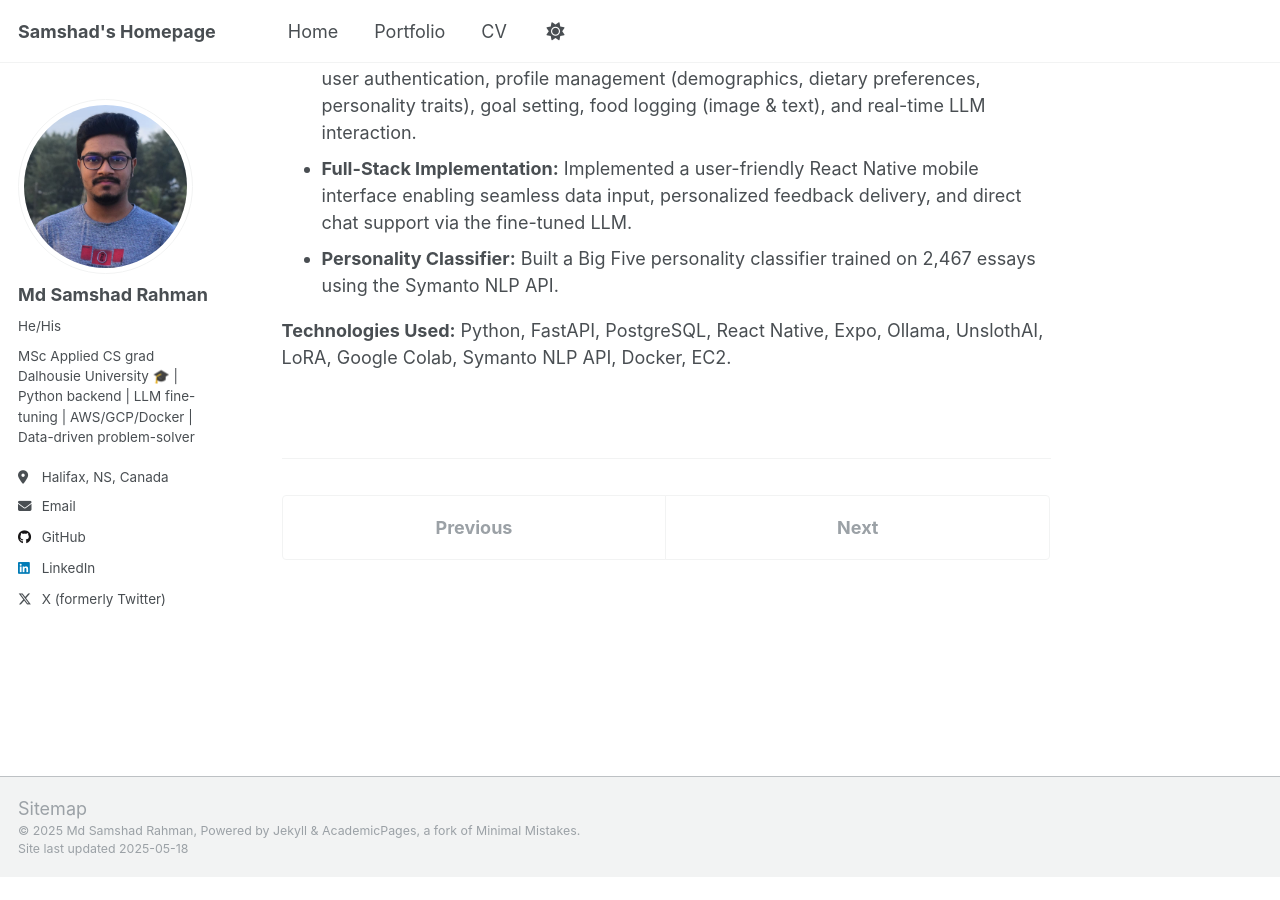
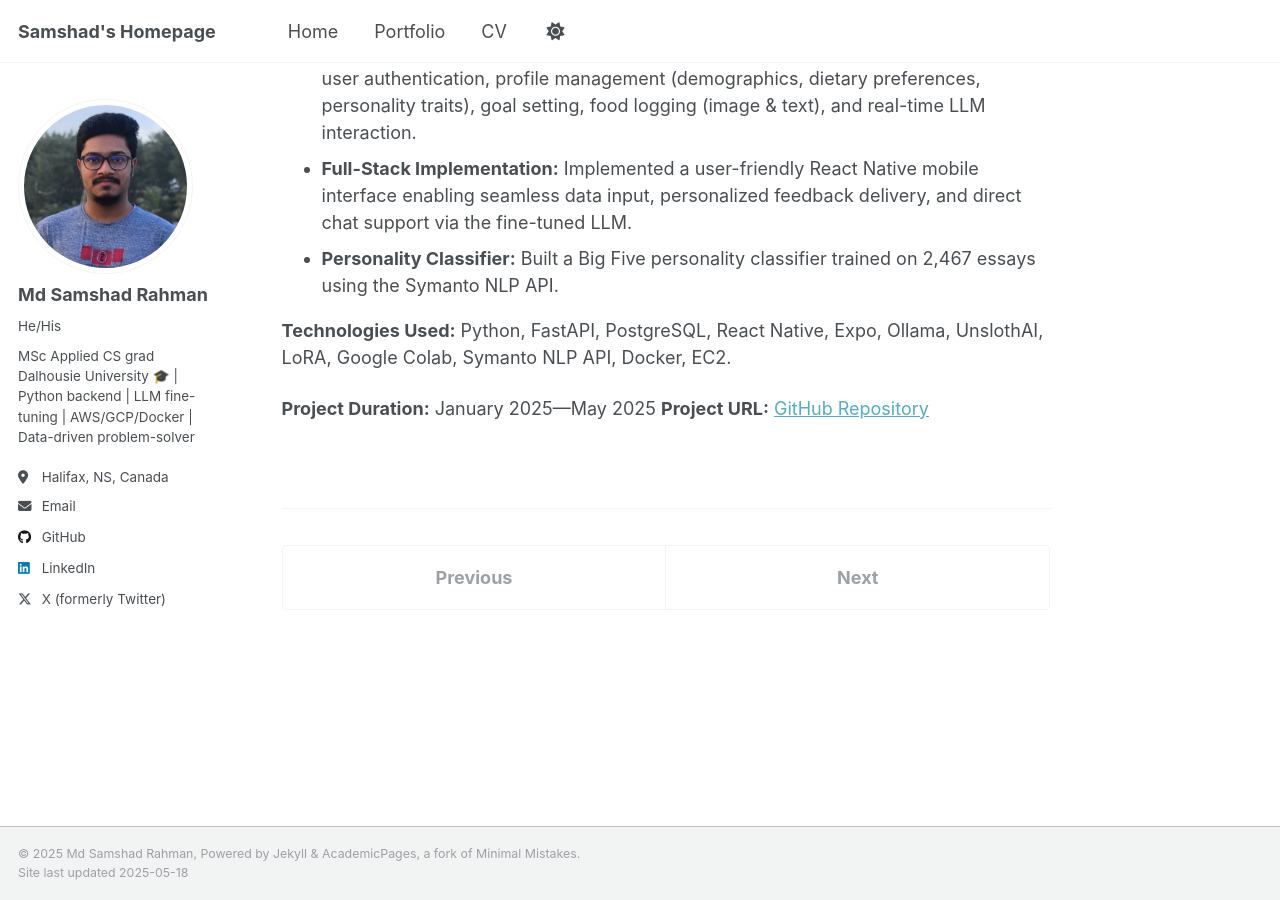
Before and after one commit to samshad/samshad, a Jekyll site: the page built from _portfolio/2025-01-mindful-eating-app.md, in a window 1280 px wide and 900 px high, scrolled down 636 px. Built offline with Jekyll 4.4.1, drawn with Linux system fonts in a browser that asks for light colours; before the commit the page ends 1513 px from its top, so only the background shows below that.

Commit message:
Add project duration and URL to mindful eating app; comment out sitemap link in footer

```diff
--- a/_includes/footer/custom.html
+++ b/_includes/footer/custom.html
@@ -1,3 +1,3 @@
 <!-- start custom footer snippets -->
-<a href="/sitemap/">Sitemap</a>
+<!--<a href="/sitemap/">Sitemap</a>-->
 <!-- end custom footer snippets -->
--- a/_portfolio/2025-01-mindful-eating-app.md
+++ b/_portfolio/2025-01-mindful-eating-app.md
@@ -21,3 +21,6 @@ This project involved the end-to-end development of a personalized mindful eatin
 *   **Personality Classifier:** Built a Big Five personality classifier trained on 2,467 essays using the Symanto NLP API.
 
 **Technologies Used:** Python, FastAPI, PostgreSQL, React Native, Expo, Ollama, UnslothAI, LoRA, Google Colab, Symanto NLP API, Docker, EC2.
+
+**Project Duration:** January 2025—May 2025
+**Project URL:** [GitHub Repository](https://github.com/samshad/mindful-eating-backend)
```
